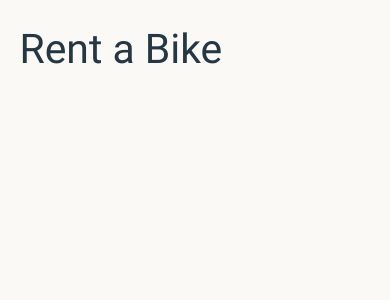
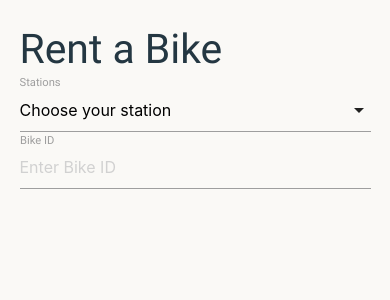
Before and after one commit to SanPiseth-beep/CSCI441, a Node project: template views/testing.ejs in a window 390 px wide. Shown: the part 56-356 px from the top of the page. Run offline with Node 20 templates, Linux system fonts and the light colour scheme; the template is opened without the code that fills it, so the values that code supplies are empty; some libraries are stand-ins or nearby versions.

Commit message:
Enhance bike rental functionality: add destination and phone number fields, encrypt payment details, and improve UI for station selection

```diff
--- a/models/Rent.js
+++ b/models/Rent.js
@@ -30,6 +30,12 @@
   cost: {
     type: DataTypes.FLOAT,
   },
+  destination: {
+    type: DataTypes.STRING,
+  },
+  phoneNumber: {
+    type: DataTypes.STRING,
+  },
 });
 
 module.exports = Rent;
--- a/public/js/rent.js
+++ b/public/js/rent.js
@@ -1,28 +1,46 @@
 // public/js/rent.js
 document.addEventListener('DOMContentLoaded', async function() {
-  const stationsDiv = document.getElementById('stations');
-  const bikesDiv = document.getElementById('bikes');
+  const stationsDropdown = document.getElementById('stations-dropdown');
   const rentForm = document.getElementById('rent-form');
   const rentBikeForm = document.getElementById('rent-bike-form');
 
+  function checkSelections() {
+    if (stationsDropdown.value) {
+      rentForm.style.display = 'block';
+    } else {
+      rentForm.style.display = 'none';
+    }
+  }
+
+  try {
     const response = await fetch('/api/stations-and-bikes');
-  const { stations, bikes } = await response.json();
+    const data = await response.json();
 
-  stations.forEach(station => {
-    const stationElement = document.createElement('div');
-    stationElement.textContent = `Station: ${station.name}`;
-    stationsDiv.appendChild(stationElement);
+    if (data.stations && data.bikes) {
+      data.stations.forEach(station => {
+        const option = document.createElement('option');
+        option.value = station.stationID;
+        option.textContent = station.stationName;
+
+        // Check if there are available bikes for this station
+        const availableBikes = data.bikes.filter(bike => bike.stationId === station.stationID && bike.isAvailable);
+        if (availableBikes.length === 0) {
+          option.disabled = true; // Grey out the station if no bikes are available
+        }
+
+        stationsDropdown.appendChild(option);
       });
 
-  bikes.forEach(bike => {
-    const bikeElement = document.createElement('div');
-    bikeElement.textContent = `Bike ID: ${bike.id}`;
-    bikeElement.addEventListener('click', () => {
-      document.getElementById('bike-id').value = bike.id;
-      rentForm.style.display = 'block';
-    });
-    bikesDiv.appendChild(bikeElement);
-  });
+      // Re-initialize the select element to update the options
+      M.FormSelect.init(stationsDropdown);
+
+      stationsDropdown.addEventListener('change', checkSelections);
+    } else {
+      console.error('Stations or bikes data is missing');
+    }
+  } catch (error) {
+    console.error('Error fetching stations and bikes:', error);
+  }
 
   rentBikeForm.addEventListener('submit', async function(event) {
     event.preventDefault();
@@ -32,13 +50,16 @@
     const cardExpiry = document.getElementById('card-expiry').value;
     const cardCVC = document.getElementById('card-cvc').value;
     const amount = document.getElementById('amount').value;
+    const destination = document.getElementById('destination').value;
+    const phoneNumber = document.getElementById('phone-number').value;
 
+    try {
       const response = await fetch('/api/rent-bike', {
         method: 'POST',
         headers: {
           'Content-Type': 'application/json',
         },
-      body: JSON.stringify({ bikeId, userId, cardNumber, cardExpiry, cardCVC, amount }),
+        body: JSON.stringify({ bikeId, userId, cardNumber, cardExpiry, cardCVC, amount, destination, phoneNumber }),
       });
 
       const result = await response.json();
@@ -47,5 +68,8 @@
       } else {
         alert(result.message);
       }
+    } catch (error) {
+      console.error('Error renting bike:', error);
+    }
   });
 });
--- a/routes/index.js
+++ b/routes/index.js
@@ -26,7 +26,6 @@
 });
 
 router.get('/api/stations-and-bikes', rentController.getAvailableStationsAndBikes);
-router.post('/api/rent-bike', rentController.rentBike);
-router.post('/api/return-bike', rentController.returnBike);
+router.post('/api/rent-bike', rentController.rentBike); // Ensure this line is correct
 
 module.exports = router;
--- a/views/testing.ejs
+++ b/views/testing.ejs
@@ -1,4 +1,4 @@
-<!-- views/rent.ejs -->
+<!-- views/testing.ejs -->
 <!DOCTYPE html>
 <html lang="en">
 <head>
@@ -13,14 +13,27 @@
   </header>
   <main class="container">
     <h3>Rent a Bike</h3>
-    <div id="stations"></div>
-    <div id="bikes"></div>
+    <div class="input-field">
+      <select id="stations-dropdown">
+        <option value="" disabled selected>Choose your station</option>
+      </select>
+      <label>Stations</label>
+    </div>
+    <div class="input-field">
+      <input id="bike-id" type="text" placeholder="Enter Bike ID">
+      <label for="bike-id">Bike ID</label>
+    </div>
     <div id="rent-form" style="display: none;">
       <h4>Rent Bike</h4>
       <form id="rent-bike-form">
-        <input type="hidden" id="bike-id">
         <div class="input-field">
           <input id="user-id" type="text" placeholder="User ID">
+        </div>
+        <div class="input-field">
+          <input id="destination" type="text" placeholder="Destination">
+        </div>
+        <div class="input-field">
+          <input id="phone-number" type="text" placeholder="Phone Number">
         </div>
         <div class="input-field">
           <input id="card-number" type="text" placeholder="Card Number">
@@ -39,5 +52,11 @@
     </div>
   </main>
   <script src="/js/rent.js"></script>
+  <script>
+    document.addEventListener('DOMContentLoaded', function() {
+      var elems = document.querySelectorAll('select');
+      var instances = M.FormSelect.init(elems);
+    });
+  </script>
 </body>
 </html>
```
Also changed, not shown: controllers/rentController.js (+8 -3 lines). Lines whose indentation alone changed are shown as unchanged.
